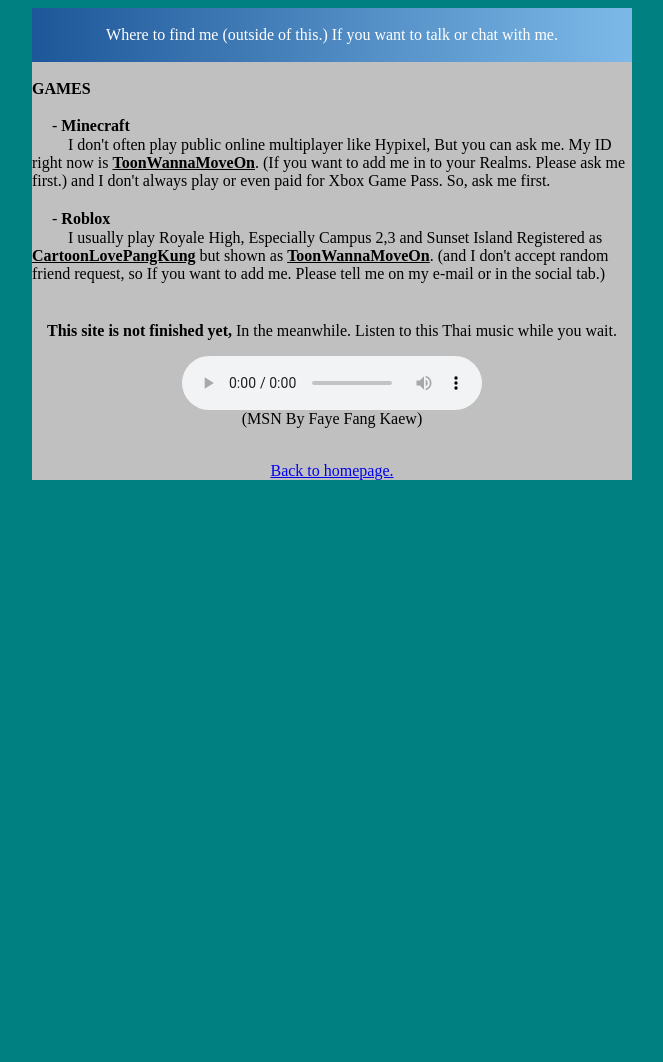
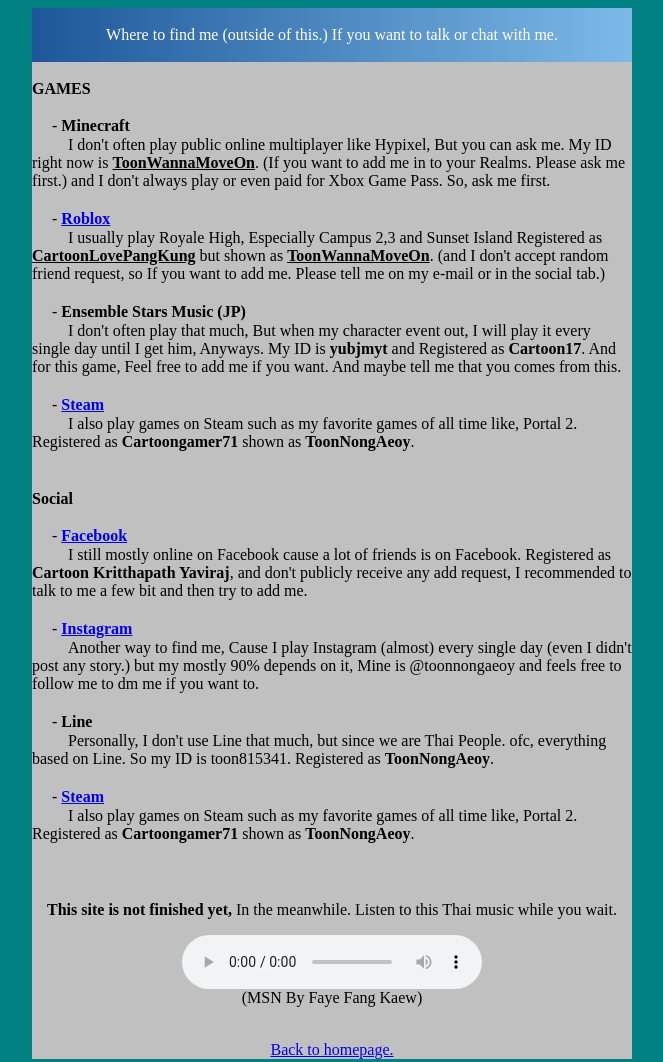
Before and after one commit to toonoeichi/my-other-site, a plain HTML site: page social.htm in a window 1280 px wide. Shown: the whole page, without its empty margins (308-971 px from the left). Before the commit the page ends 800 px from the top, so only its background shows below. Drawn offline with Linux system fonts and the light colour scheme.

Commit message:
Finish Games Section on Social Page

```diff
--- a/social.htm
+++ b/social.htm
@@ -18,7 +18,7 @@
         background: -ms-linear-gradient(left, #1e5799, #7db9e8);
         background: -o-linear-gradient(left, #1e5799, #7db9e8);
         background: linear-gradient(to right, #1e5799, #7db9e8);
-        filter: progid:DXImageTransform.Microsoft.gradient(startColorstr='#1e5799', endColorstr='7db9e8', GradientType=1);
+        filter: progid:DXImageTransform.Microsoft.gradient(startColorstr='#1e5799', endColorstr='#7db9e8', GradientType=1);
     "><br><p style="margin-top: 0; margin-bottom: 0"><font color="#FFFFFF">Where to find me (outside of
         this.) If you want to talk or chat with me.</font></p><br></td>
   	</tr>
@@ -38,15 +38,60 @@
         you want to add me in to your Realms. Please ask me first.) and I don't
         always play or even paid for Xbox Game Pass. So, ask me first.<p align="left" style="margin-top: 0; margin-bottom: 1">
         &nbsp;<p align="left" style="margin-top: 0; margin-bottom: 1">
-        &nbsp;&nbsp;&nbsp;&nbsp;&nbsp;- <b>Roblox</b><p align="left" style="margin-top: 0; margin-bottom: 1">
+        &nbsp;&nbsp;&nbsp;&nbsp;&nbsp;- <b>
+        <a href="https://www.roblox.com/users/422281521/profile">Roblox</a></b><p align="left" style="margin-top: 0; margin-bottom: 1">
         &nbsp;&nbsp;&nbsp;&nbsp;&nbsp;&nbsp;&nbsp;&nbsp;&nbsp;I usually play Royale High, Especially Campus 2,3 and Sunset
         Island Registered as <u><b>CartoonLovePangKung</b></u> but shown as <u>
         <b>ToonWannaMoveOn</b></u>. (and I don't accept random friend request,
         so If you want to add me. Please tell me on my e-mail or in the social
         tab.)<p align="left" style="margin-top: 0; margin-bottom: 1">
+        &nbsp;<p align="left" style="margin-top: 0; margin-bottom: 1">
+        &nbsp;&nbsp;&nbsp;&nbsp;&nbsp;- <b>Ensemble Stars Music (JP)</b><p align="left" style="margin-top: 0; margin-bottom: 1">
+        &nbsp;&nbsp;&nbsp;&nbsp;&nbsp;&nbsp;&nbsp;&nbsp;&nbsp;I don't often play that much, But when my character event out,
+        I will play it every single day until I get him, Anyways. My ID is <b>
+        yubjmyt</b> and Registered as <b>Cartoon17</b>. And for this game, Feel
+        free to add me if you want. And maybe tell me that you comes from this.<p align="left" style="margin-top: 0; margin-bottom: 1">
+        &nbsp;<p align="left" style="margin-top: 0; margin-bottom: 1">
+        &nbsp;&nbsp;&nbsp;&nbsp;&nbsp;- <b>
+        <a href="https://steamcommunity.com/profiles/76561198264061882">Steam</a></b><p align="left" style="margin-top: 0; margin-bottom: 1">
+        &nbsp;&nbsp;&nbsp;&nbsp;&nbsp;&nbsp;&nbsp;&nbsp;&nbsp;I also play games on Steam such as my favorite games of all
+        time like, Portal 2. Registered as <b>Cartoongamer71</b> shown as <b>
+        ToonNongAeoy</b>.<p align="left" style="margin-top: 0; margin-bottom: 1">
+        &nbsp;<p align="left" style="margin-top: 0; margin-bottom: 1">
+        &nbsp;</tr>
+    <tr>
+    	<td align="center">
+    	<p align="left" style="margin-top: 0; margin-bottom: 1">
+        <b>Social</b><p align="left" style="margin-top: 0; margin-bottom: 0">
+        &nbsp;<p align="left" style="margin-top: 0; margin-bottom: 1">
+        &nbsp;&nbsp;&nbsp;&nbsp;&nbsp;- <b>
+        <a href="https://fb.com/toonnongaeoy">Facebook</a></b><p align="left" style="margin-top: 0; margin-bottom: 1">
+        &nbsp;&nbsp;&nbsp;&nbsp;&nbsp;&nbsp;&nbsp;&nbsp;&nbsp;I still mostly online on Facebook cause a lot of friends is on
+        Facebook. Registered as <b>Cartoon Kritthapath Yaviraj</b>, and don't
+        publicly receive any add request, I recommended to talk to me a few bit
+        and then try to add me.<p align="left" style="margin-top: 0; margin-bottom: 1">
+        &nbsp;<p align="left" style="margin-top: 0; margin-bottom: 1">
+        &nbsp;&nbsp;&nbsp;&nbsp;&nbsp;-
+        <a href="https://www.roblox.com/users/422281521/profile"><b>Instagram</b></a><p align="left" style="margin-top: 0; margin-bottom: 1">
+        &nbsp;&nbsp;&nbsp;&nbsp;&nbsp;&nbsp;&nbsp;&nbsp;&nbsp;Another way to find me, Cause I play Instagram (almost) every
+        single day (even I didn't post any story.) but my mostly 90% depends on
+        it, Mine is @toonnongaeoy and feels free to follow me to dm me if you
+        want to.<p align="left" style="margin-top: 0; margin-bottom: 1">
+        &nbsp;<p align="left" style="margin-top: 0; margin-bottom: 1">
+        &nbsp;&nbsp;&nbsp;&nbsp;&nbsp;- <b>Line</b><p align="left" style="margin-top: 0; margin-bottom: 1">
+        &nbsp;&nbsp;&nbsp;&nbsp;&nbsp;&nbsp;&nbsp;&nbsp;&nbsp;Personally, I don't use Line that much, but since we are Thai
+        People. ofc, everything based on Line. So my ID is toon815341.
+        Registered as <b>ToonNongAeoy</b>.<p align="left" style="margin-top: 0; margin-bottom: 1">
+        &nbsp;<p align="left" style="margin-top: 0; margin-bottom: 1">
+        &nbsp;&nbsp;&nbsp;&nbsp;&nbsp;- <b>
+        <a href="https://steamcommunity.com/profiles/76561198264061882">Steam</a></b><p align="left" style="margin-top: 0; margin-bottom: 1">
+        &nbsp;&nbsp;&nbsp;&nbsp;&nbsp;&nbsp;&nbsp;&nbsp;&nbsp;I also play games on Steam such as my favorite games of all
+        time like, Portal 2. Registered as <b>Cartoongamer71</b> shown as <b>
+        ToonNongAeoy</b>.<p align="left" style="margin-top: 0; margin-bottom: 1">
+        &nbsp;<p align="left" style="margin-top: 0; margin-bottom: 1">
         &nbsp;</tr>
 	    <tr>
-    	<td align="center" align="top" colspan="2">
+	    <td align="center" align="top" colspan="2">
         <p style="margin-top: 0; margin-bottom: 1"><b>&nbsp;
 
         </b>
```
Also changed, not shown: _vti_cnf/social.htm (+6 -6 lines), 1 other file.
